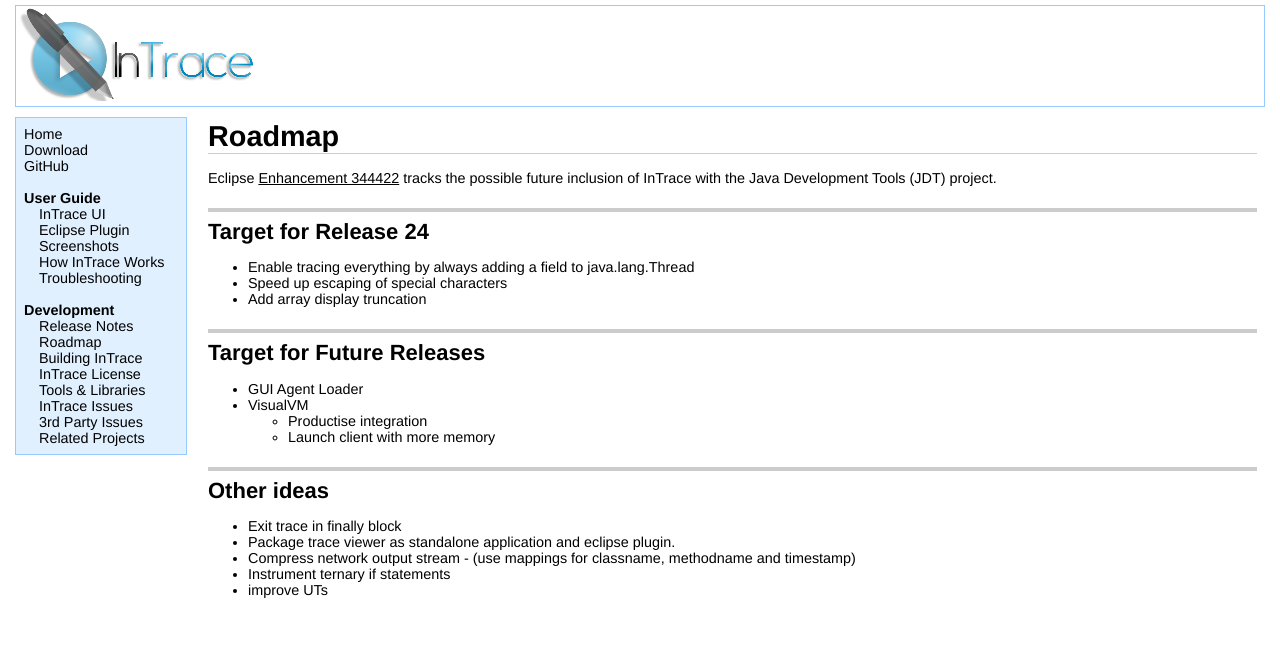
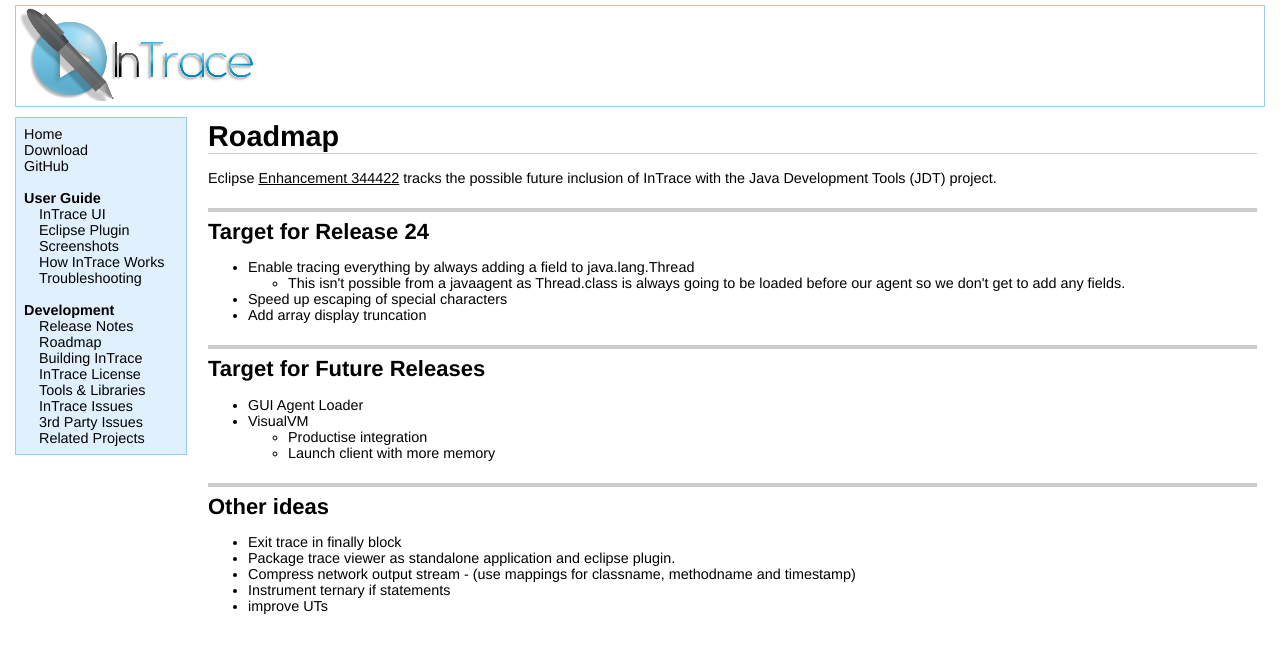
Before and after one commit to mchr3k/org.intrace, a Jekyll site: the page built from roadmap.html, in a window 1280 px wide. Shown: the top 653 px of the page. Built offline with Jekyll 4.4.1, drawn with Linux system fonts in a browser that asks for light colours.

Commit message:
Add extra notes to roadmap

```diff
--- a/roadmap.html
+++ b/roadmap.html
@@ -9,6 +9,9 @@ title: InTrace - Roadmap
 <h2>Target for Release 24</h2>
 <ul>
 <li>Enable tracing everything by always adding a field to java.lang.Thread
+<ul>
+<li> This isn't possible from a javaagent as Thread.class is always going to be loaded before our agent so we don't get to add any fields.
+</ul>
 <li>Speed up escaping of special characters
 <li>Add array display truncation
 </ul>
```
